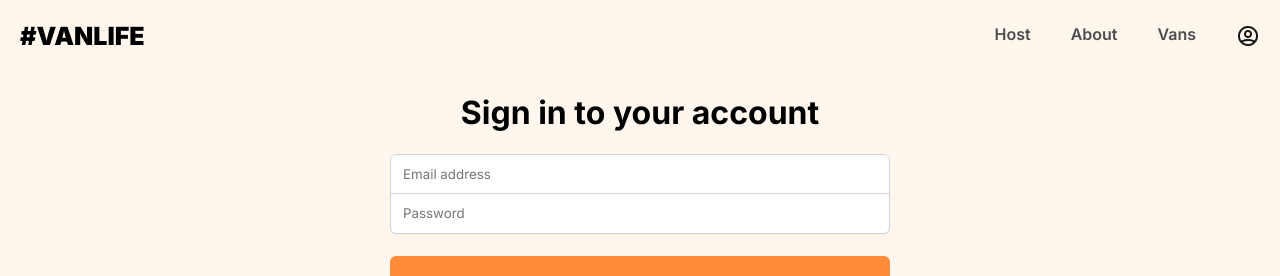
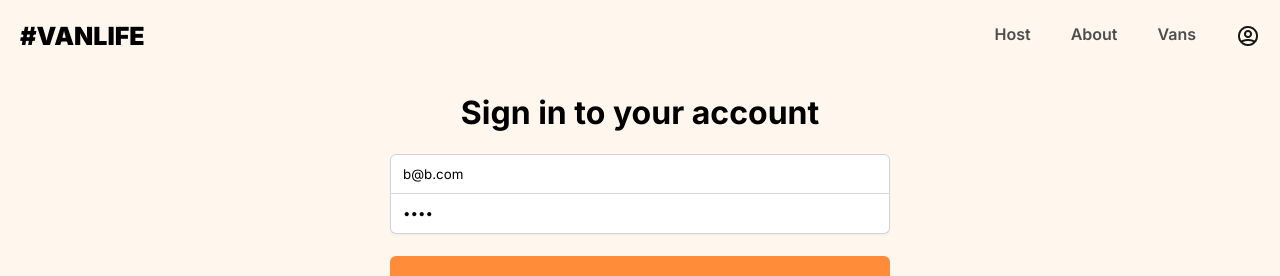
Before and after one commit to Munyat/van-life, a React (Vite) app: page /login in a window 1280 px wide. Shown: the top 276 px of the page. Built offline with nearby package versions, Linux system fonts and the light colour scheme; what miragejs would draw is missing.

Commit message:
added read me

```diff
--- a/src/pages/Login.jsx
+++ b/src/pages/Login.jsx
@@ -19,12 +19,18 @@ export default function Login() {
       {errorMessage && <h3 className="red">{errorMessage}</h3>}
 
       <Form method="post" className="login-form" replace>
-        <input name="email" type="email" placeholder="Email address" />
+        <input
+          name="email"
+          type="email"
+          placeholder="Email address"
+          value="b@b.com"
+        />
         <input
           name="password"
           type="password"
           placeholder="Password"
           autoComplete="true"
+          value="p123"
         />
         <button>{status === "submitting" ? "Logging in..." : "Log in"}</button>
       </Form>
```
Also changed, not shown: 1 other file (tests, documents, lock files or other folders).
